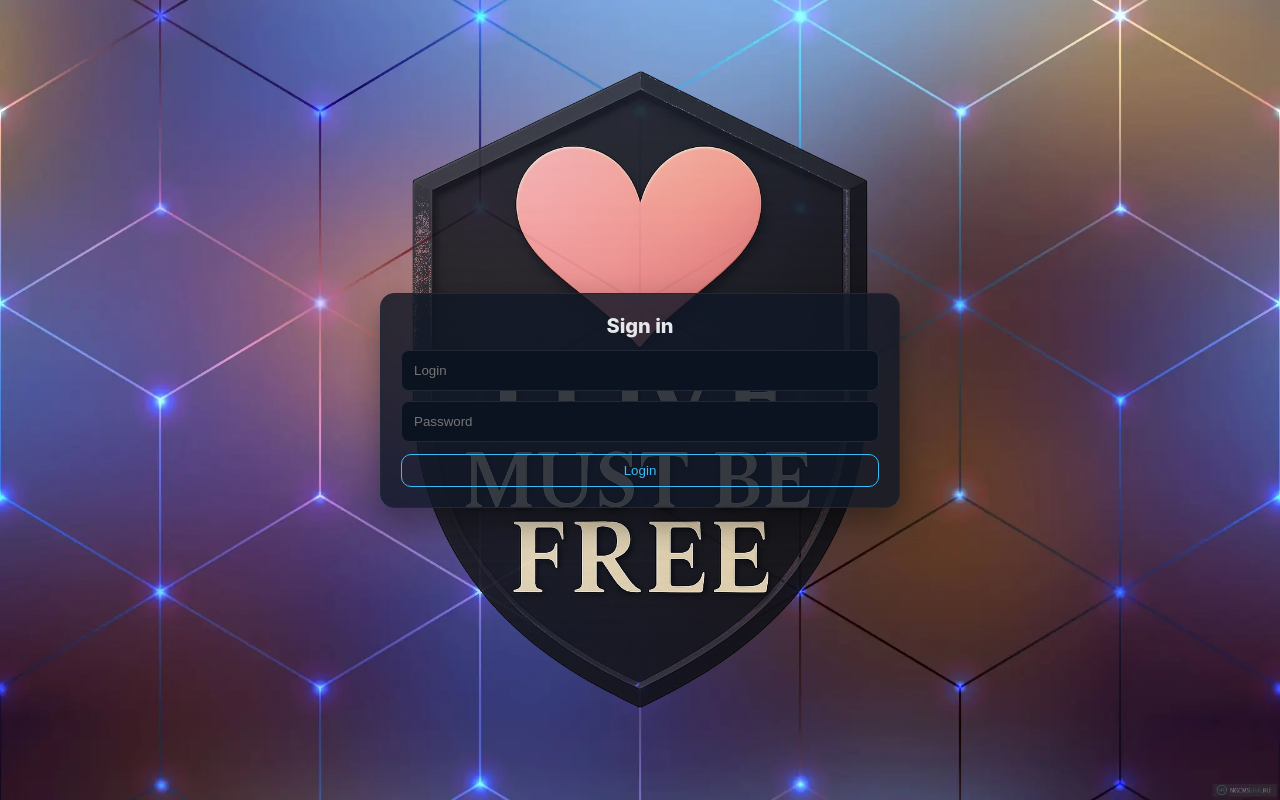
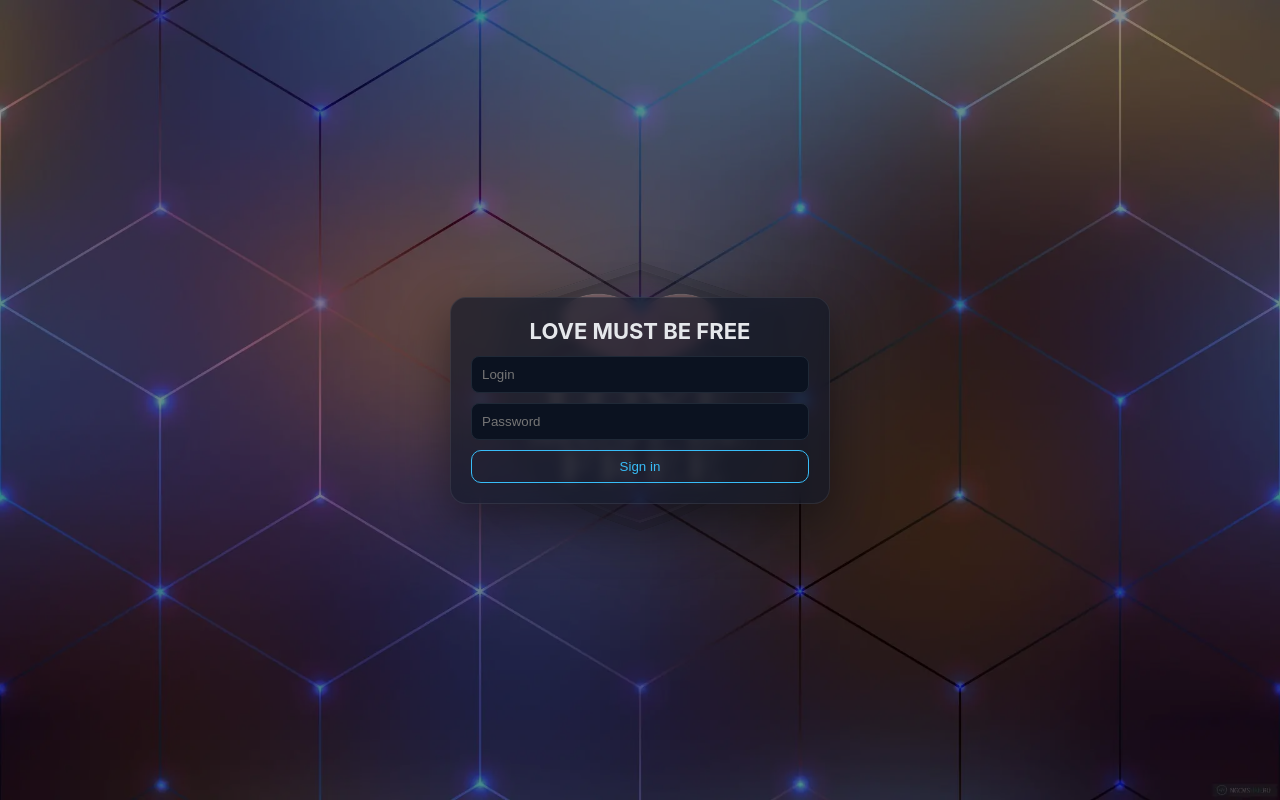
Before and after one commit to Jorgor-prog/LOVE_MUST_BE_FREE_v2, a Next.js app: page /login in a window 1280 px wide. Built offline with nearby package versions, Linux system fonts and the light colour scheme.

Commit message:
Update page.tsx

```diff
--- a/app/login/page.tsx
+++ b/app/login/page.tsx
@@ -1,17 +1,17 @@
 'use client';
-export const dynamic = 'force-dynamic';
 
 import React, { useState } from 'react';
 import Image from 'next/image';
 
 export default function LoginPage(){
-  const [loginId, setLogin] = useState('');
-  const [password, setPass] = useState('');
+  const [loginId, setLoginId] = useState('');
+  const [password, setPassword] = useState('');
   const [err, setErr] = useState<string|null>(null);
+  const [loading, setLoading] = useState(false);
 
-  async function submit(e: React.FormEvent){
+  async function onSubmit(e: React.FormEvent){
     e.preventDefault();
-    setErr(null);
+    setErr(null); setLoading(true);
     try{
       const r = await fetch('/api/auth/login', {
         method:'POST',
@@ -20,47 +20,77 @@ export default function LoginPage(){
       });
       const j = await r.json();
       if(!r.ok){ setErr(j?.error || 'Login failed'); return; }
-      if(j?.user?.role === 'ADMIN') window.location.href = '/admin';
-      else window.location.href = '/dashboard';
-    }catch{ setErr('Network error'); }
+      window.location.href = j.redirect || '/dashboard';
+    }catch(e:any){
+      setErr('Network error');
+    }finally{
+      setLoading(false);
+    }
   }
 
   return (
     <div style={{
       minHeight:'100vh',
-      display:'grid', placeItems:'center',
+      display:'grid',
+      placeItems:'center',
       backgroundImage:'url(/images/Background_1.webp)',
-      backgroundSize:'cover', backgroundPosition:'center'
+      backgroundSize:'cover',
+      backgroundPosition:'center',
+      position:'relative'
     }}>
-      {/* большой щит по центру, не перехватывает клики */}
+      {/* Полупрозрачная плашка */}
       <div style={{
-        position:'fixed', left:'50%', top:'50%',
-        transform:'translate(-50%,-50%)',
-        pointerEvents:'none', zIndex:0
+        position:'absolute', inset:0, background:'rgba(0,0,0,0.45)'
+      }}/>
+
+      {/* Щит по центру увеличенный */}
+      <Image
+        src="/images/Logo_3.webp"
+        alt="shield"
+        width={380} height={380}
+        style={{
+          position:'absolute',
+          zIndex:1,
+          opacity:0.25,
+          filter:'drop-shadow(0 12px 30px rgba(0,0,0,.5))'
+        }}
+        priority
+      />
+
+      <form onSubmit={onSubmit} style={{
+        position:'relative', zIndex:2,
+        width:380, maxWidth:'92%',
+        background:'rgba(17,24,39,0.65)',
+        border:'1px solid rgba(255,255,255,0.08)',
+        boxShadow:'0 20px 50px rgba(0,0,0,.45)',
+        borderRadius:16, padding:20, color:'#e5e7eb', backdropFilter:'blur(6px)'
       }}>
-        <Image src="/images/Logo_3.webp" alt="shield" width={900} height={900} style={{objectFit:'contain', opacity:0.9}}/>
-      </div>
+        <div style={{fontSize:22, fontWeight:700, textAlign:'center', marginBottom:12}}>LOVE MUST BE FREE</div>
+        <input
+          className="input"
+          placeholder="Login"
+          value={loginId}
+          onChange={e=>setLoginId(e.target.value)}
+          style={{width:'100%', marginBottom:10, background:'#0b1220', border:'1px solid #1f2937', borderRadius:8, padding:'10px', color:'#e5e7eb'}}
+        />
+        <input
+          className="input"
+          placeholder="Password"
+          type="password"
+          value={password}
+          onChange={e=>setPassword(e.target.value)}
+          style={{width:'100%', marginBottom:10, background:'#0b1220', border:'1px solid #1f2937', borderRadius:8, padding:'10px', color:'#e5e7eb'}}
+        />
 
-      <form onSubmit={submit} style={{
-        position:'relative', zIndex:1,
-        width:'min(92vw, 520px)',
-        background:'rgba(17,24,39,0.82)', border:'1px solid #1f2937',
-        borderRadius:14, padding:20, color:'#e5e7eb',
-        boxShadow:'0 14px 34px rgba(0,0,0,.4)'
-      }}>
-        <div style={{fontSize:20, fontWeight:800, marginBottom:12, textAlign:'center'}}>Sign in</div>
-        <input
-          value={loginId} onChange={e=>setLogin(e.target.value)}
-          placeholder="Login" className="input"
-          style={{width:'100%', marginBottom:10, background:'#0b1220', border:'1px solid #1f2937',
-                  color:'#e5e7eb', borderRadius:8, padding:'12px'}} />
-        <input
-          value={password} onChange={e=>setPass(e.target.value)} type="password"
-          placeholder="Password" className="input"
-          style={{width:'100%', marginBottom:12, background:'#0b1220', border:'1px solid #1f2937',
-                  color:'#e5e7eb', borderRadius:8, padding:'12px'}} />
-        {err && <div style={{marginBottom:10, color:'#fca5a5'}}>{err}</div>}
-        <button className="btn" type="submit" style={{width:'100%', borderColor:'#38bdf8', color:'#38bdf8'}}>Login</button>
+        {err && <div style={{color:'#fecaca', marginBottom:8}}>{err}</div>}
+
+        <button
+          className="btn"
+          disabled={loading || !loginId || !password}
+          style={{width:'100%', borderColor:'#38bdf8', color:'#38bdf8'}}
+        >
+          {loading ? 'Signing in…' : 'Sign in'}
+        </button>
       </form>
     </div>
   );
```
